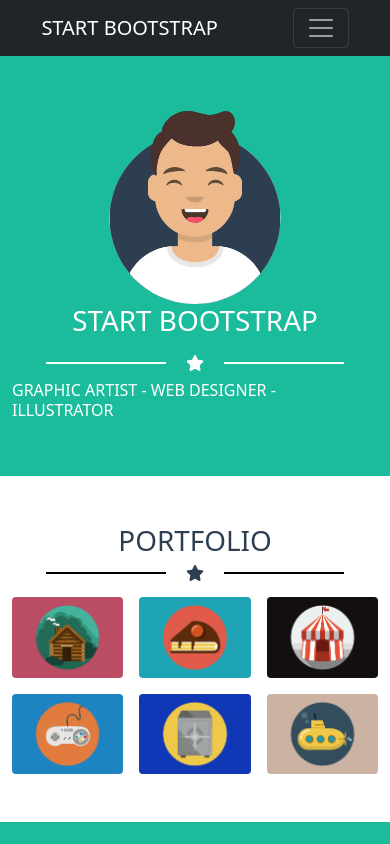
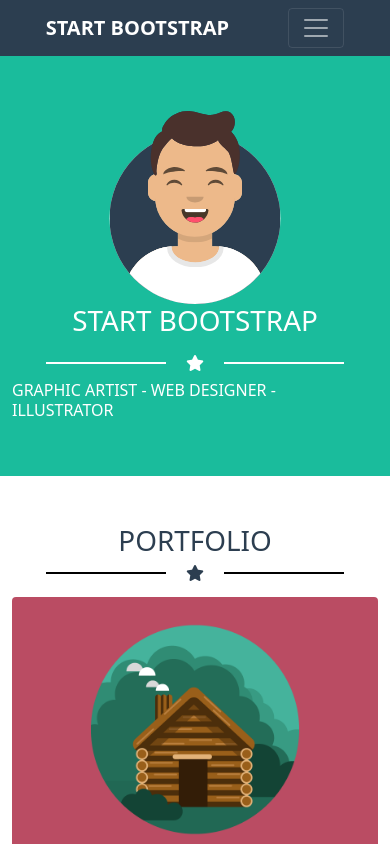
Before and after one commit to MrGaggio/html-css-bootstrap-freelancer, a plain HTML site: page index.htm in a window 390 px wide. Shown: the top 844 px of the page. Drawn offline with nearby package versions, Linux system fonts and the light colour scheme.

Commit message:
modificato colore bg nav e colore list item

```diff
--- a/css/style.css
+++ b/css/style.css
@@ -6,7 +6,9 @@
 
 body{
     color: white;
-}
+ }
+
+
 
 
 
@@ -16,11 +18,19 @@ body{
     align-content: center;
     background-color: #2C3E50;
 }
+.navbar{
+    background-color: #2C3E50;
+}
+
+nav a {
+    color: white;
+    text-transform: uppercase;
+    font-weight: bold;
+}
 
 #site_header p{
     margin: 0 7px;
 }
-
 
 /* UTILITY */
 
@@ -30,12 +40,6 @@ body{
 }
 
 
-
-
-
-
-
-/* MAIN */
 .nav_bar{
     flex-basis: 0;
     flex-grow: 0;
@@ -108,3 +112,8 @@ body{
 .bottom{
     background-color: #2C3E50;
 }
+
+
+@media screen and {
+
+}
--- a/index.htm
+++ b/index.htm
@@ -19,7 +19,7 @@
 
 <body>
     <div id="site_header">
-        <nav class="navbar navbar-expand-lg navbar-dark bg-dark">
+        <nav style="background-color: #2C3E50;" class="navbar navbar-expand-lg navbar-dark  container">
             <div class="container-fluid  justify-content-around">
               <a class="navbar-brand" href="#">START BOOTSTRAP</a>
               <button class="navbar-toggler" type="button" data-bs-toggle="collapse" data-bs-target="#navbarNav" aria-controls="navbarNav" aria-expanded="false" aria-label="Toggle navigation">
@@ -31,10 +31,10 @@
                     <a class="nav-link active" aria-current="page" href="#">PORTFOLIO</a>
                   </li>
                   <li class="nav-item">
-                    <a class="nav-link" href="#">ABOUT</a>
+                    <a class="nav-link active" aria-current="page" href="#">ABOUT</a>
                   </li>
                   <li class="nav-item">
-                    <a class="nav-link" href="#">CONTACT</a>
+                    <a class="nav-link active" aria-current="page" href="#">CONTACT</a>
                   </li>
 
                 </ul>
@@ -80,23 +80,23 @@
                         <span class="linea2"></span> <i style="color: #2C3E50;" class="fas fa-star"></i> <span class="linea2"></span>
                     </div>
                 </div>
-                <div class="row row-cols-3 gy-3 gx-3">
-                    <div>
+                <div class="row row-cols-3  gy-3 gx-3">
+                    <div class="col-12 col-md-6 col-lg-4" >
                         <img class="rounded mx-auto d-block  rounded float-end col" src="./img/cabin.png" alt="">
                     </div>
-                    <div class="col">
+                    <div class="col-12 col-md-6 col-lg-4">
                         <img class="rounded mx-auto d-block " src="./img/cake.png" alt="">
                     </div>
-                    <div class="col">
+                    <div class="col-12 col-md-6 col-lg-4">
                         <img class="rounded mx-auto d-block  rounded float-start" src="./img/circus.png" alt="">
                     </div>
-                    <div class="col">
+                    <div class="col-12 col-md-6 col-lg-4">
                         <img class="rounded mx-auto d-block  rounded float-end" src="./img/game.png" alt="">
                     </div>
-                    <div  class="col">
+                    <div  class="col-12 col-md-6 col-lg-4">
                         <img class="rounded mx-auto d-block " src="./img/safe.png" alt="">
                     </div>
-                    <div  class="col">
+                    <div  class="col-12 col-md-6 col-lg-4">
                         <img class="rounded mx-auto d-block  rounded float-start" src="./img/submarine.png" alt="">
                     </div>
                 </div>
@@ -228,6 +228,7 @@
     </div>
     <!-- /#site_footer -->
 
+
 </body>
 
 </html>
```
